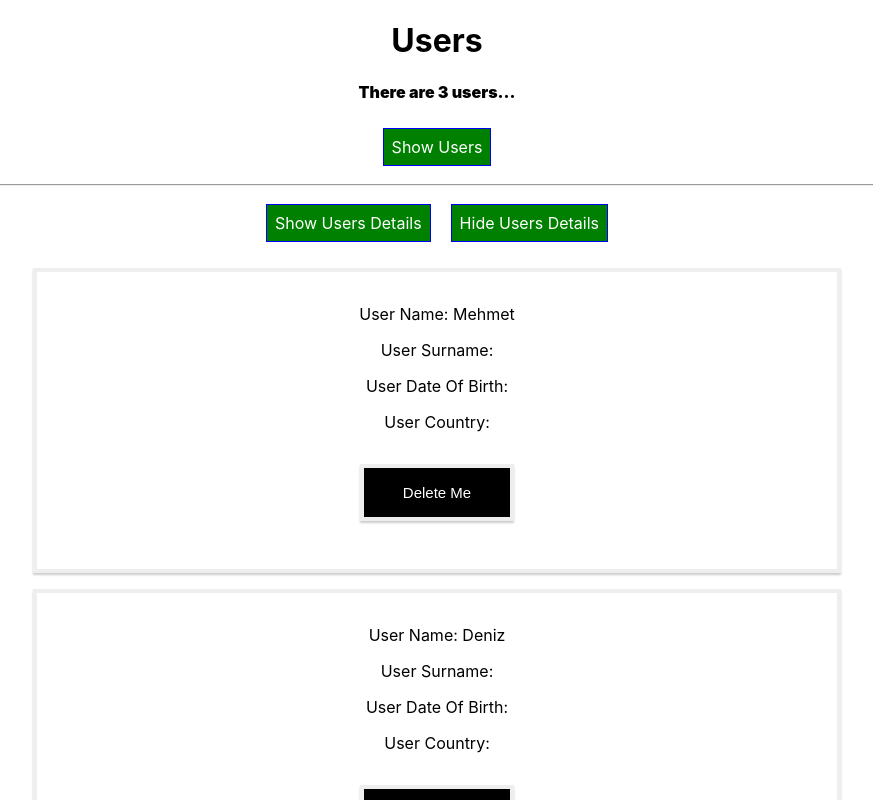
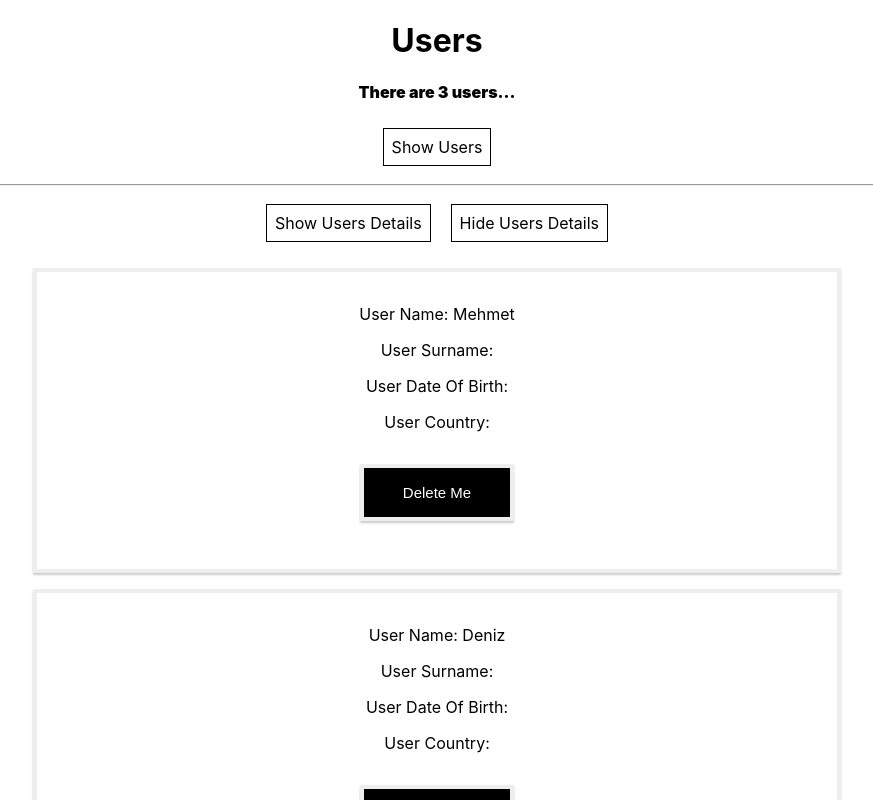
Before and after one commit to robinucar/User-Project, a React (Create React App) app: page / in a window 1280 px wide. Both pictures are taken after a click on the button "Show Users". Shown: the top 800 px of the page, without its empty margins (203-1076 px from the left). Built offline with nearby package versions, Linux system fonts and the light colour scheme.

Commit message:
styled-components used

```diff
--- a/src/App.js
+++ b/src/App.js
@@ -1,8 +1,23 @@
 import React, { useState } from 'react';
 import './App.css';
 import UserOutput from './Components/UserOutput';
+import styled from 'styled-components'
 
-
+const StyledBtn1 = styled.button`
+background-color: white;
+color: black;
+font: inherit;
+border: 1px solid blue;
+padding: 8px;
+margin: 10px;
+cursor: pointer;
+border: 1px solid black;
+&:focus {outline:0;};
+&:hover {
+  background-color: black;
+  color: white;
+}
+`;
 
 const App = () => {
   const [userNameState, setUserNameStates] = useState({
@@ -53,25 +68,18 @@ const App = () => {
 
   }
 
-  const buttonStyle = {
-    backgroundColor: 'black',
-    color: 'white',
-    font: 'inherit',
-    border: '1px solid blue',
-    padding: '8px',
-    margin: '10px'
-  }
 
   let users = null;
   if(showUsersState.showUsers){
     users = (
       <div>
-            <button
-                style = { buttonStyle }
-                onClick = { showUsersDetailsHandler }> Show Users Details </button>
-              <button
-                style = { buttonStyle }
-                onClick = { hideUsersDetailsHandler }> Hide Users Details </button>
+            <StyledBtn1
+                onClick = { showUsersDetailsHandler }> Show Users Details
+            </StyledBtn1>
+
+             <StyledBtn1
+                onClick = { hideUsersDetailsHandler }> Hide Users Details
+              </StyledBtn1>
               {userNameState.users.map((user, index) => {
                 return <UserOutput
                           click = { () => deleteUsersHandler(index)}
@@ -87,7 +95,7 @@ const App = () => {
             <hr></hr>
       </div>
     )
-    buttonStyle.backgroundColor = 'green'
+    //buttonStyle.backgroundColor = 'green'
   }
 
   const classes = [];
@@ -104,9 +112,9 @@ const App = () => {
     <div className = 'App'>
       <h1>Users</h1>
       <p className={classes.join(' ')}>{usersLength}</p>
-      <button
-        style = {buttonStyle}
-        onClick = { toggleUsersHandler }>Show Users</button>
+      <StyledBtn1
+        onClick = { toggleUsersHandler }>Show Users
+      </StyledBtn1>
       <hr></hr>
       {users}
 
--- a/src/Components/Btn.css
+++ b/src/Components/Btn.css
@@ -1,4 +1,4 @@
-.btn {
+/*.btn {
   width: 20%;
   margin: 16px auto;
   border: 4px solid #eee;
@@ -8,4 +8,4 @@
   background-color:black;
   color:white;
   font-size: 15px;
-}
+}*/
--- a/src/Components/UserOutput.js
+++ b/src/Components/UserOutput.js
@@ -1,6 +1,19 @@
 import React from 'react';
 import './Users1.css'
-import './Btn.css'
+import styled from 'styled-components';
+
+const StyledBtn = styled.button`
+width: 20%;
+margin: 16px auto;
+border: 4px solid #eee;
+box-shadow: 0 2px 2px #ccc;
+padding: 16px;
+text-align: center;
+background-color:black;
+color:white;
+font-size: 15px;
+`
+
 const userOutput = (props) => {
   const { userName, surName, dob, country, click } = props
   return (
@@ -10,7 +23,9 @@ const userOutput = (props) => {
       <p>User Surname: {surName}</p>
       <p>User Date Of Birth: { dob }</p>
       <p>User Country: { country }</p>
-      <p onClick = { click }><button className = 'btn'>Delete Me</button></p>
+      <p onClick = { click }>
+        <StyledBtn>Delete Me</StyledBtn>
+      </p>
 
     </div>
   )
```
